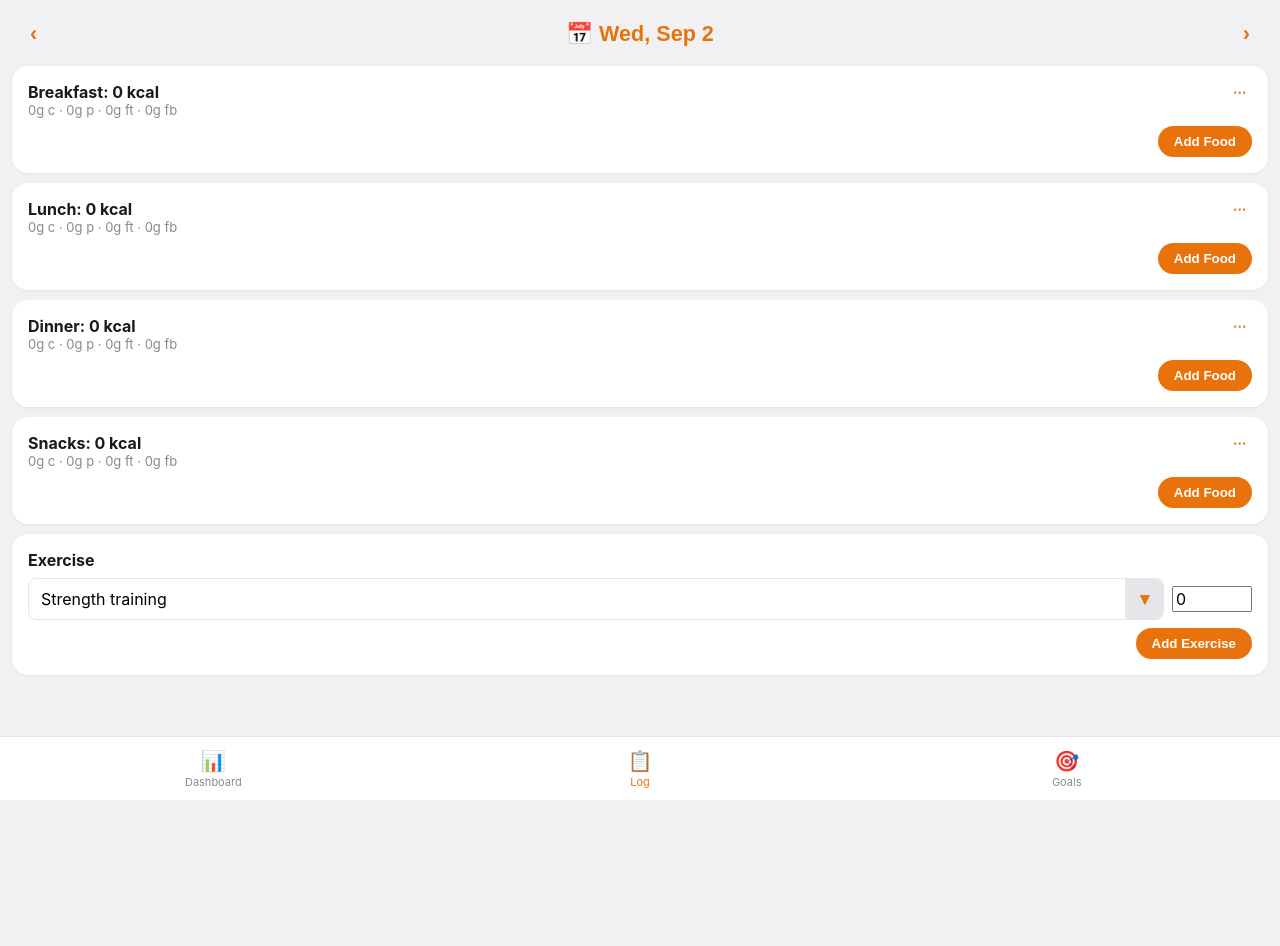
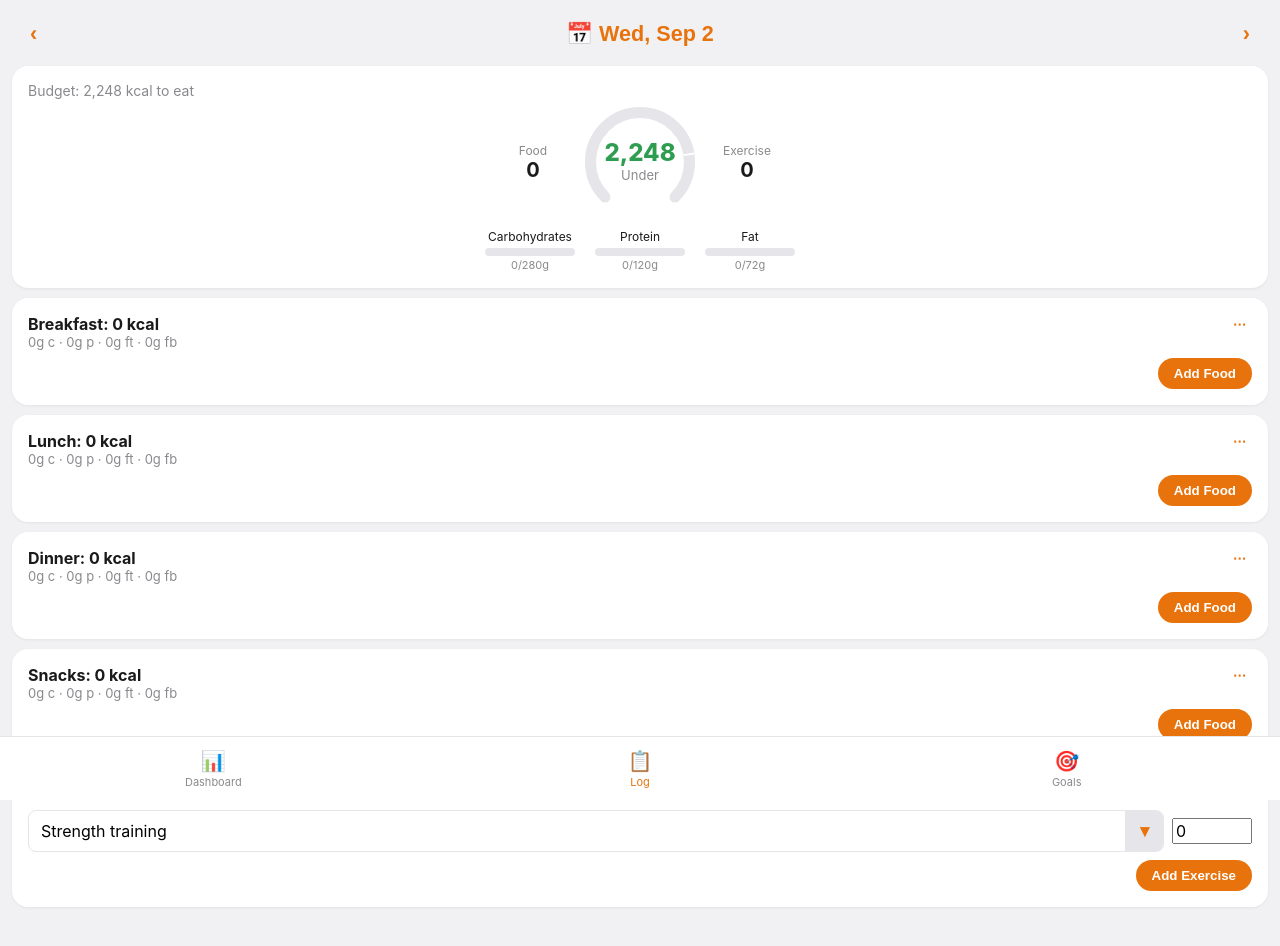
Before and after one commit to Agileaq/CalorieCounter, a React (Vite) app: page /#/log in a window 1280 px wide. Shown: the top 946 px of the page. Before the commit the page ends 800 px from the top, so only its background shows below. Built offline with nearby package versions, Linux system fonts and the light colour scheme.

Commit message:
feat(log): day summary card with budget, calorie ring and macro bars

```diff
--- /dev/null
+++ b/src/components/DaySummaryCard.tsx
@@ -0,0 +1,73 @@
+/**
+ * Log page's day-summary card: fixed budget top-left, food / calorie ring /
+ exercise row, then carbs-protein-fat progress bars. Read-only — editing
+ happens in the meal and exercise cards below it.
+ */
+import { useTranslation } from 'react-i18next'
+import { useApp } from '../state/useApp'
+import { HalfRing } from './HalfRing'
+import { dayFoodNutrition, exerciseTotal } from '../lib/nutrition'
+
+const MACROS = [
+  { key: 'carbs', label: 'dashboard.carbs', color: 'var(--accent)' },
+  { key: 'protein', label: 'dashboard.protein', color: '#5b3df5' },
+  { key: 'fat', label: 'dashboard.fat', color: '#f5a623' },
+] as const
+
+export function DaySummaryCard() {
+  const { t } = useTranslation()
+  const { day, settings } = useApp()
+  const nf = (x: number) => Math.round(x).toLocaleString('en-US')
+  const n = dayFoodNutrition(day)
+  const food = n.calories
+  const burned = exerciseTotal(day)
+  const remaining = settings.dailyBudget - (food - burned)
+
+  return (
+    <div className="card">
+      <div data-testid="summary-budget" className="muted" style={{ fontSize: 14 }}>
+        {t('log.budget', { n: nf(settings.dailyBudget) })}
+      </div>
+      <div className="row" style={{ justifyContent: 'center', alignItems: 'center', gap: 20, marginTop: 8 }}>
+        <div style={{ textAlign: 'center', minWidth: 64 }}>
+          <div className="muted" style={{ fontSize: 12 }}>{t('dashboard.food')}</div>
+          <div data-testid="summary-food" style={{ fontWeight: 700, fontSize: 20 }}>{nf(food)}</div>
+        </div>
+        <HalfRing ratio={settings.dailyBudget > 0 ? food / settings.dailyBudget : 0} size={110} color="var(--green)">
+          <div style={{ display: 'flex', flexDirection: 'column', alignItems: 'center', justifyContent: 'center', height: '100%' }}>
+            <div data-testid="summary-gauge-value" style={{ fontSize: 24, fontWeight: 800, color: 'var(--green)', lineHeight: 1 }}>
+              {nf(Math.abs(remaining))}
+            </div>
+            <div className="muted" style={{ marginTop: 2 }}>
+              {remaining >= 0 ? t('dashboard.under') : t('dashboard.over')}
+            </div>
+          </div>
+        </HalfRing>
+        <div style={{ textAlign: 'center', minWidth: 64 }}>
+          <div className="muted" style={{ fontSize: 12 }}>{t('dashboard.exercise')}</div>
+          <div data-testid="summary-exercise" style={{ fontWeight: 700, fontSize: 20 }}>{nf(burned)}</div>
+        </div>
+      </div>
+      <div className="row" style={{ justifyContent: 'center', gap: 20, marginTop: 12 }}>
+        {MACROS.map(m => {
+          const cur = m.key === 'carbs' ? n.carbs.total : m.key === 'protein' ? n.protein : n.fat.total
+          const target = settings.macroTargets[m.key]
+          const pct = target > 0 ? Math.min(cur / target, 1) * 100 : 0
+          return (
+            <div key={m.key} data-testid={`summary-macro-${m.key}`} style={{ width: 90 }}>
+              <div style={{ fontSize: 12, textAlign: 'center' }}>{t(m.label)}</div>
+              <div style={{ height: 8, background: '#e5e5ea', borderRadius: 4, overflow: 'hidden', marginTop: 4 }}>
+                {cur > 0 && (
+                  <div data-testid="summary-macro-fill" style={{ width: `${pct}%`, height: '100%', background: m.color }} />
+                )}
+              </div>
+              <div className="muted" style={{ fontSize: 11, textAlign: 'center', marginTop: 2 }}>
+                {t('log.grams', { cur: nf(cur), target: nf(target) })}
+              </div>
+            </div>
+          )
+        })}
+      </div>
+    </div>
+  )
+}
--- a/src/i18n/locales/ar.json
+++ b/src/i18n/locales/ar.json
@@ -37,6 +37,10 @@
     "of": "{{cur}} من {{target}}غ",
     "avgPrior": "{{n}}غ متوسط قبل اليوم",
     "ofCals": "{{cur}} من {{target}} سعرة"
+  },
+  "log": {
+    "budget": "الميزانية: {{n}} سعرة يمكن تناولها",
+    "grams": "{{cur}}/{{target}}g"
   },
   "exercise": {
     "strength": "تمارين القوة",
--- a/src/i18n/locales/en.json
+++ b/src/i18n/locales/en.json
@@ -37,6 +37,10 @@
     "of": "{{cur}} of {{target}}g",
     "avgPrior": "{{n}}g avg prior to today",
     "ofCals": "{{cur}} of {{target}} kcal"
+  },
+  "log": {
+    "budget": "Budget: {{n}} kcal to eat",
+    "grams": "{{cur}}/{{target}}g"
   },
   "exercise": {
     "strength": "Strength training",
--- a/src/i18n/locales/es.json
+++ b/src/i18n/locales/es.json
@@ -37,6 +37,10 @@
     "of": "{{cur}} de {{target}}g",
     "avgPrior": "{{n}}g promedio antes de hoy",
     "ofCals": "{{cur}} de {{target}} cal"
+  },
+  "log": {
+    "budget": "Presupuesto: {{n}} kcal por comer",
+    "grams": "{{cur}}/{{target}}g"
   },
   "exercise": {
     "strength": "Entrenamiento de fuerza",
--- a/src/i18n/locales/fr.json
+++ b/src/i18n/locales/fr.json
@@ -37,6 +37,10 @@
     "of": "{{cur}} sur {{target}}g",
     "avgPrior": "{{n}}g en moyenne avant aujourd’hui",
     "ofCals": "{{cur}} sur {{target}} kcal"
+  },
+  "log": {
+    "budget": "Budget : {{n}} kcal à manger",
+    "grams": "{{cur}}/{{target}}g"
   },
   "exercise": {
     "strength": "Musculation",
--- a/src/i18n/locales/ru.json
+++ b/src/i18n/locales/ru.json
@@ -37,6 +37,10 @@
     "of": "{{cur}} из {{target}}г",
     "avgPrior": "{{n}}г в среднем до сегодня",
     "ofCals": "{{cur}} из {{target}} ккал"
+  },
+  "log": {
+    "budget": "Бюджет: {{n}} ккал можно съесть",
+    "grams": "{{cur}}/{{target}}g"
   },
   "exercise": {
     "strength": "Силовая тренировка",
--- a/src/i18n/locales/zh.json
+++ b/src/i18n/locales/zh.json
@@ -37,6 +37,10 @@
     "of": "{{cur}} / {{target}}g",
     "avgPrior": "此前日均 {{n}}g",
     "ofCals": "{{cur}} / {{target}} 千卡"
+  },
+  "log": {
+    "budget": "Budget: 可食 {{n}} kcal",
+    "grams": "{{cur}}/{{target}}g"
   },
   "exercise": {
     "strength": "力量训练",
--- a/src/routes/Log.tsx
+++ b/src/routes/Log.tsx
@@ -4,6 +4,7 @@ import { DateHeader } from '../components/DateHeader'
 import { MealCard } from '../components/MealCard'
 import { ExerciseCard } from '../components/ExerciseCard'
 import { CalendarModal } from '../components/CalendarModal'
+import { DaySummaryCard } from '../components/DaySummaryCard'
 
 export default function Log() {
   const [cal, setCal] = useState(false)
@@ -12,6 +13,7 @@ export default function Log() {
       <div className="header-row">
         <DateHeader onOpenCalendar={() => setCal(true)} />
       </div>
+      <DaySummaryCard />
       {MEAL_KEYS.map(m => <MealCard key={m} meal={m} />)}
       <ExerciseCard />
       {cal && <CalendarModal onClose={() => setCal(false)} />}
```
Also changed, not shown: 1 other file (tests, documents, lock files or other folders).
